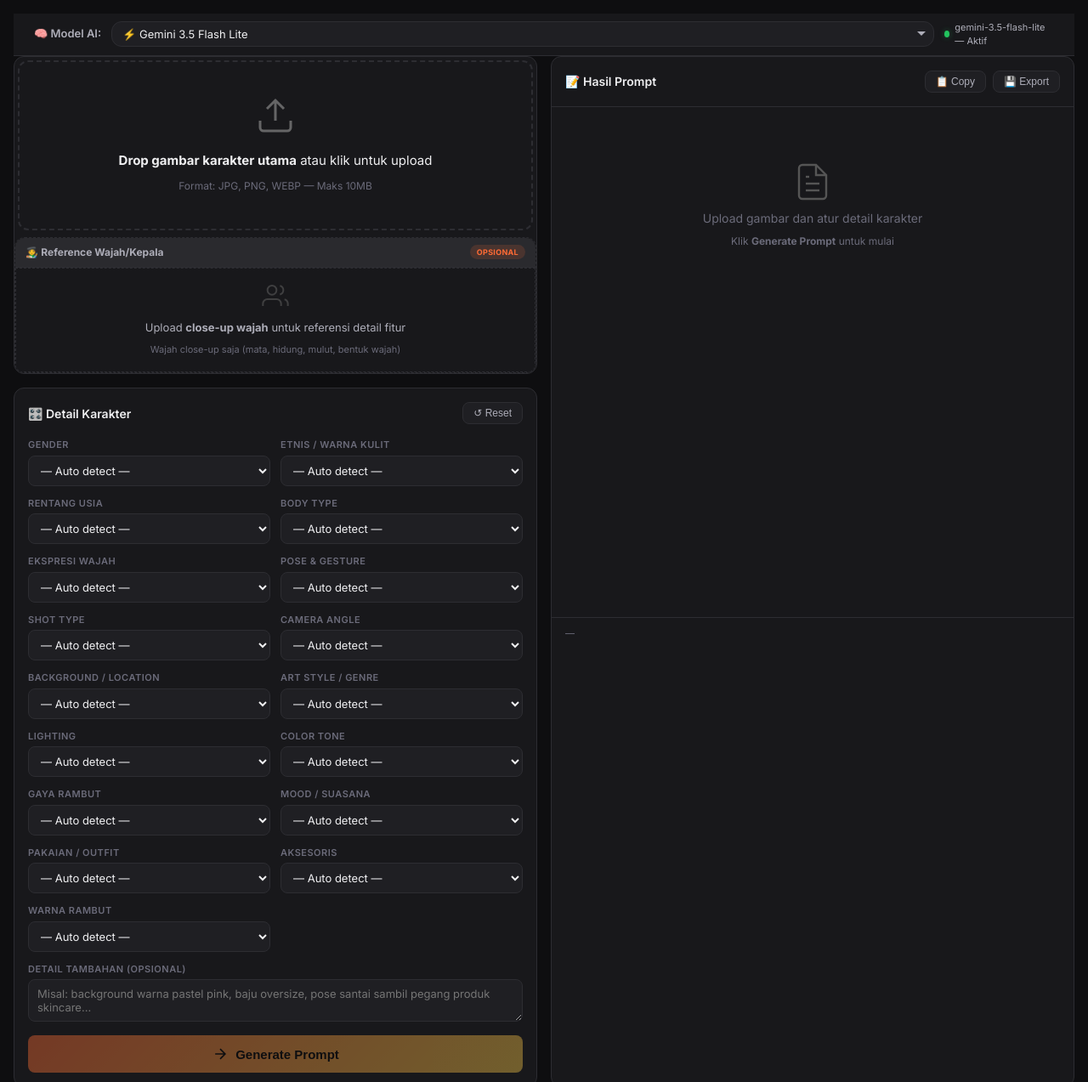
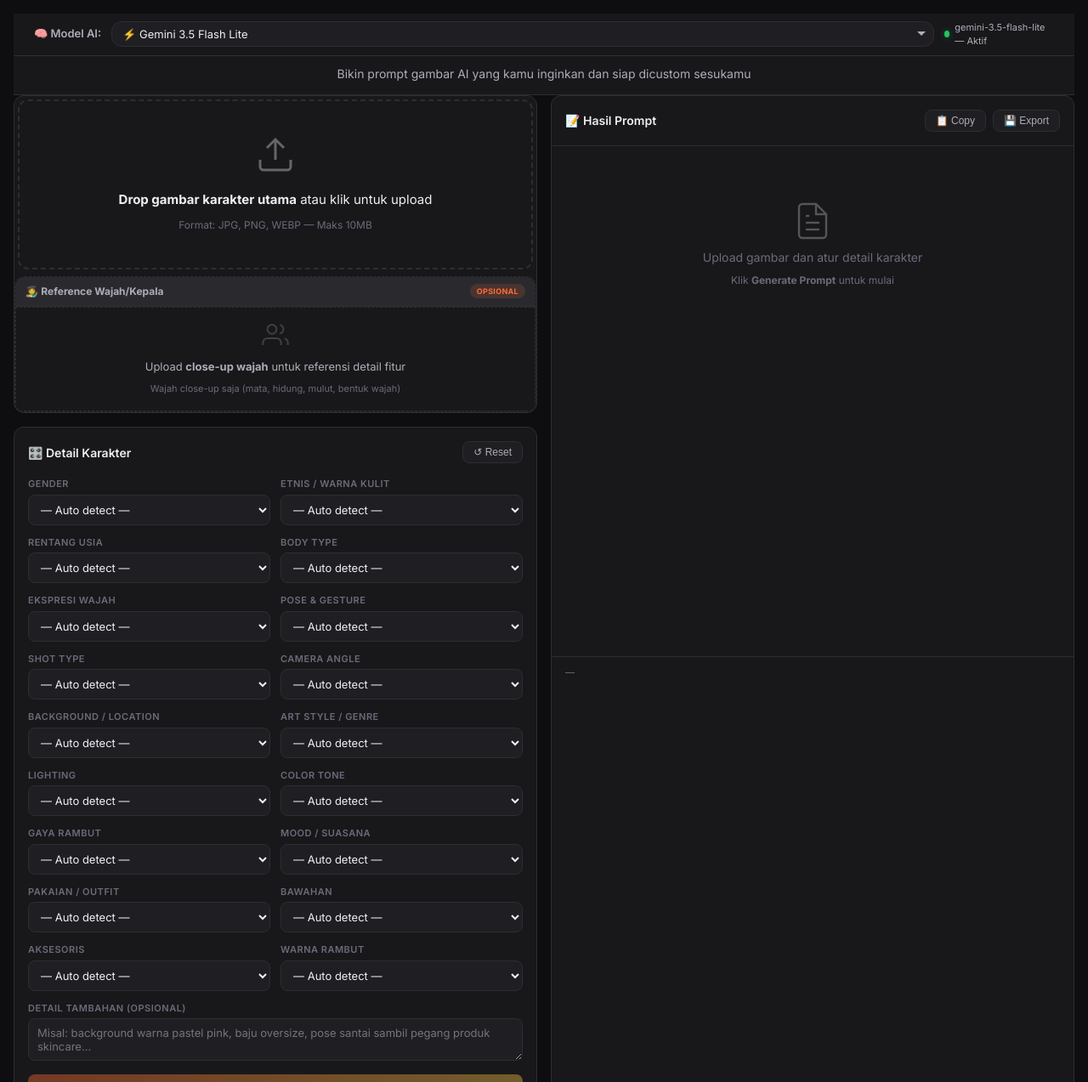
Before and after one commit to mryan97-web/tiktok-affiliate-prompt, a website: page public/index.html in a window 1280 px wide. Shown: the part 76-1349 px from the top of the page at 85% size. Drawn offline with Linux system fonts and the light colour scheme; no server answers.

Commit message:
Feat: Bawahan dropdown (jeans, rok mini, celana, dll) + Title 'Generator Prompt Model by Areka Official Store' + subtitle

```diff
--- a/api/generate.js
+++ b/api/generate.js
@@ -156,7 +156,8 @@ function buildCustomParams(options) {
   if (options.lighting) parts.push(`- Lighting: ${options.lighting}`);
   if (options.colorTone) parts.push(`- Color Tone: ${options.colorTone}`);
   if (options.hairStyle) parts.push(`- Gaya Rambut: ${options.hairStyle}`);
-  if (options.clothing) parts.push(`- Pakaian: ${options.clothing}`);
+  if (options.clothing) parts.push(`- Pakaian Atasan: ${options.clothing}`);
+  if (options.bottoms) parts.push(`- Bawahan: ${options.bottoms}`);
   if (options.accessories) parts.push(`- Aksesoris: ${options.accessories}`);
   if (options.mood) parts.push(`- Mood/Suasana: ${options.mood}`);
   if (options.ethnicity) parts.push(`- Etnis/Kulit: ${options.ethnicity}`);
--- a/public/app.js
+++ b/public/app.js
@@ -176,7 +176,7 @@ function getOptions() {
   const selectors = [
     'gender', 'ethnicity', 'age', 'bodyType', 'expression', 'pose',
     'shotType', 'cameraAngle', 'background', 'artStyle', 'lighting',
-    'colorTone', 'hairStyle', 'mood', 'clothing', 'accessories', 'hairColor'
+    'colorTone', 'hairStyle', 'mood', 'clothing', 'bottoms', 'accessories', 'hairColor'
   ];
   const options = {};
   selectors.forEach(id => {
--- a/public/index.html
+++ b/public/index.html
@@ -23,8 +23,8 @@
             </linearGradient>
           </defs>
         </svg>
-        <span><strong>PromptForge</strong></span>
-        <span class="badge">TikTok Affiliate</span>
+        <span class="logo-text"><strong>Generator Prompt Model</strong></span>
+        <span class="badge">by Areka Official Store</span>
       </div>
       <div class="header-right">
         <a href="#" class="github-link" onclick="exportPrompt(event)">📋 Salin</a>
@@ -48,6 +48,10 @@
           <span class="dot-active"></span> gemini-3.5-flash-lite — Aktif
         </span>
       </div>
+    </div>
+
+    <div class="app-subtitle">
+      Bikin prompt gambar AI yang kamu inginkan dan siap dicustom sesukamu
     </div>
 
     <main class="main-grid">
@@ -476,6 +480,44 @@
             </div>
 
             <div class="control-group">
+              <label>Bawahan</label>
+              <select id="bottoms">
+                <option value="">— Auto detect —</option>
+                <option value="Jeans (Slim Fit)">👖 Jeans — Slim Fit</option>
+                <option value="Jeans (Straight)">👖 Jeans — Straight / Lurus</option>
+                <option value="Jeans (Baggy / Loose)">👖 Jeans — Baggy / Longgar</option>
+                <option value="Jeans (Boyfriend)">👖 Jeans — Boyfriend</option>
+                <option value="Jeans (Skinny)">👖 Jeans — Skinny</option>
+                <option value="Jeans (Flared / Bell Bottom)">👖 Jeans — Flared / Bell Bottom</option>
+                <option value="Rok Mini">Rok Mini — Pendek</option>
+                <option value="Rok Midi">Rok Midi — Selutut</option>
+                <option value="Rok Maxi / Panjang">Rok Maxi — Panjang</option>
+                <option value="Rok Plisket">Rok Plisket — Lipit-lipit</option>
+                <option value="Rok A-Line">Rok A-Line — Mengembang ke bawah</option>
+                <option value="Rok Pencil">Rok Pencil — Ketat lurus</option>
+                <option value="Rok Denim">Rok Denim — Jeans</option>
+                <option value="Rok Tutu / Ballerina">Rok Tutu — Balerina</option>
+                <option value="Rok Lipit / Pleated">Rok Lipit — Pleated seragam</option>
+                <option value="Celana Pendek (Hot Pants)">🩳 Celana Pendek — Hot Pants</option>
+                <option value="Celana Pendek (Bermuda)">🩳 Celana Pendek — Bermuda</option>
+                <option value="Celana Pendek (Denim Shorts)">🩳 Celana Pendek — Denim Shorts</option>
+                <option value="Celana Pendek (Running Shorts)">🩳 Celana Pendek — Running / Olahraga</option>
+                <option value="Celana Panjang (Trousers)">👖 Celana Panjang — Trousers / Formal</option>
+                <option value="Celana Panjang (Chino)">👖 Celana Panjang — Chino</option>
+                <option value="Celana Panjang (Cargo)">👖 Celana Panjang — Cargo</option>
+                <option value="Celana Panjang (Wide Leg)">👖 Celana Panjang — Wide Leg</option>
+                <option value="Celana Panjang (Palazzo)">👖 Celana Panjang — Palazzo</option>
+                <option value="Celana Panjang (Skinny)">👖 Celana Panjang — Skinny</option>
+                <option value="Celana Panjang (Kulot)">👖 Celana Panjang — Kulot / Culottes</option>
+                <option value="Leggings">Leggings — Ketat stretch</option>
+                <option value="Overall / Jumpsuit">Overall / Jumpsuit — Terusan</option>
+                <option value="Celana Yoga">🧘 Celana Yoga — Yoga pants</option>
+                <option value="Sarung / Kain">Sarung / Kain — Tradisional</option>
+                <option value="None — Tidak pakai bawahan">None — Hanya atasan</option>
+              </select>
+            </div>
+
+            <div class="control-group">
               <label>Aksesoris</label>
               <select id="accessories">
                 <option value="">— Auto detect —</option>
--- a/public/styles.css
+++ b/public/styles.css
@@ -99,6 +99,18 @@ body {
 
 .api-status.online { background: rgba(34,197,94,0.15); color: var(--success); }
 .api-status.offline { background: rgba(239,68,68,0.15); color: var(--danger); }
+
+.logo-text { font-size: 18px; }
+
+.app-subtitle {
+  text-align: center;
+  padding: 10px 20px 14px;
+  font-size: 14px;
+  color: var(--text-secondary);
+  background: var(--bg-secondary);
+  border-bottom: 1px solid var(--border);
+  line-height: 1.5;
+}
 
 /* ===== MODEL SELECTOR BAR ===== */
 .model-selector-bar {
```
